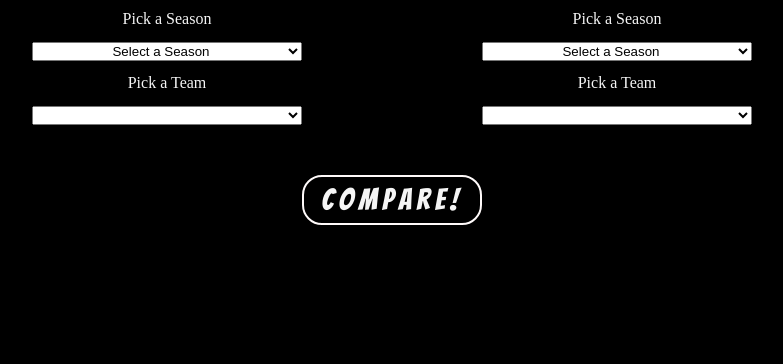
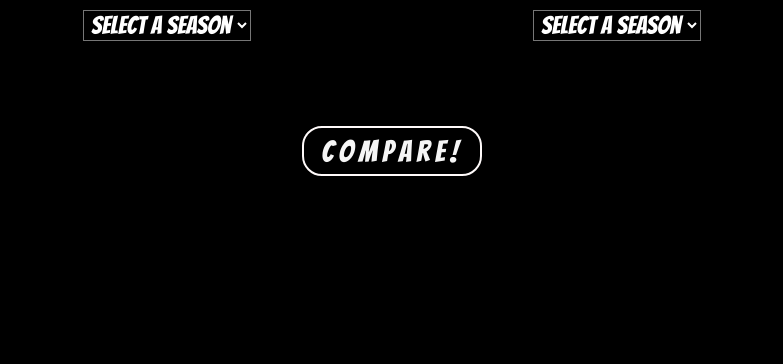
Before and after one commit to aweil13/EPLTeamComparison, a website built with webpack: page index.html in a window 1280 px wide. Both pictures are taken after a click on the input "Compare!". Shown: the part 374-738 px from the top of the page, without its empty margins (248-1031 px from the left). Built offline with nearby package versions, Linux system fonts and the light colour scheme; files whose address does not match are found by name.

Commit message:
Finish up styling

```diff
--- a/index.html
+++ b/index.html
@@ -22,7 +22,6 @@
           <div class="select-container">
             <div class="team1-input">
               <span class="team-label">Team 1</span>
-              <label for="season1">Pick a Season</label>
               <select name="season1" class="team1-season">
                 <option disabled selected value>Select a Season</option>
                 <option value="2009-2010">2009-2010</option>
@@ -36,12 +35,10 @@
                 <option value="2017-2018">2017-2018</option>
                 <option value="2018-2019">2018-2019</option>
               </select>
-              <label for="team1">Pick a Team</label>
               <select name="team1" class="team1-name"></select>
             </div>
             <div class="team2-input">
               <span class="team-label">Team 2</span>
-              <label for="season2">Pick a Season</label>
               <select name="season2" class="team2-season">
                 <option disabled selected value>Select a Season</option>
                 <option value="2009-2010">2009-2010</option>
@@ -55,7 +52,6 @@
                 <option value="2017-2018">2017-2018</option>
                 <option value="2018-2019">2018-2019</option>
               </select>
-              <label for="team2">Pick a Team</label>
               <select name="team2" class="team2-name"></select>
             </div>
           </div>
--- a/src/index.js
+++ b/src/index.js
@@ -54,6 +54,10 @@ document.addEventListener("DOMContentLoaded", () => {
 
         if (TEAMS["team1"] === TEAMS["team2"] && SEASONS["season1"] === SEASONS["season2"]){
             alert("Please select different seasons if you wish to compare the same club!");
+            d3.select('.reset-button-container').selectChildren('button').remove();
+            searchForm.style.display = "block";
+        } else if (TEAMS["team1"] === "" || TEAMS['team2'] === ""){
+            alert("Please select two Teams!");
             d3.select('.reset-button-container').selectChildren('button').remove();
             searchForm.style.display = "block";
         } else {
@@ -186,9 +190,9 @@ const removeUpdateButton = () => {
 
 const populateLogos = (team1, team2) => {
   const container = d3.select(".team-logos-container");
-  container.append("img").attr("src", `https://raw.githubusercontent.com/aweil13/EPLTeamComparison/main/assets/team_logos/${team1}.png`).transition().duration(1500);
+  container.append("img").attr("src", `https://raw.githubusercontent.com/aweil13/EPLTeamComparison/main/assets/team_logos/${team1}.png`).transition().duration(1000);
   container.append("text").text("VS")
-  container.append("img").attr("src", `https://raw.githubusercontent.com/aweil13/EPLTeamComparison/main/assets/team_logos/${team2}.png`).transition().duration(1500);
+  container.append("img").attr("src", `https://raw.githubusercontent.com/aweil13/EPLTeamComparison/main/assets/team_logos/${team2}.png`).transition().duration(1000);
 
 }
 
--- a/src/styles/index.scss
+++ b/src/styles/index.scss
@@ -49,9 +49,25 @@ html{
 }
 
 .update-button-container{
-    width: 15%;
+    width: 12%;
     margin: auto;
+    position: relative;
+    font-family: "Bangers";
+    background: bisque;
 }
+
+.update-button{
+    background: black;
+    color: white;
+    font-family: "Bangers";
+    font-size: 25px;
+    border: none;
+    -webkit-appearance: none;
+    -moz-appearance: none;
+    text-indent: 1px;
+    text-overflow: '';
+}
+
 
 
 .pick-teams-title{
@@ -98,6 +114,7 @@ label{
     font-family: "Bangers";
     font-size: 40px;
     letter-spacing: 4px;
+    margin-bottom: 5%;
 }
 
 .compare-button{
@@ -154,7 +171,7 @@ text{
 }
 
 .graph-button-container button:hover{
-    border: 2px solid rgb(141, 141, 141);
+    border: 2px solid rgb(255, 0, 0);
     cursor: pointer;
     color: rgb(187, 187, 187);
 }
@@ -212,3 +229,51 @@ a{
     color: rgb(184, 184, 184);
     cursor: pointer;
 }
+
+.team1-season{
+    margin: auto;
+    width: 62%;
+    color: white;
+    background: black;
+    font-family: "Bangers";
+    font-size: 25px;
+    margin-bottom: 3%;
+}
+.team2-season{
+    margin: auto;
+    width: 62%;
+    color: white;
+    background: black;
+    font-family: "Bangers";
+    font-size: 25px;
+    margin-bottom: 3%;
+}
+
+.team1-name{
+    margin: auto;
+    width: 55%;
+    color: white;
+    background: black;
+    font-family: "Bangers";
+    font-size: 25px;
+    border: none;
+    -webkit-appearance: none;
+    -moz-appearance: none;
+    text-indent: 1px;
+    text-overflow: '';
+    text-align: center;
+}
+.team2-name{
+    margin: auto;
+    width: 55%;
+    color: white;
+    background: black;
+    font-family: "Bangers";
+    font-size: 25px;
+    border: none;
+    -webkit-appearance: none;
+    -moz-appearance: none;
+    text-indent: 1px;
+    text-overflow: '';
+    text-align: center;
+}
```
Also changed, not shown: dist/main.css, dist/main.js.
